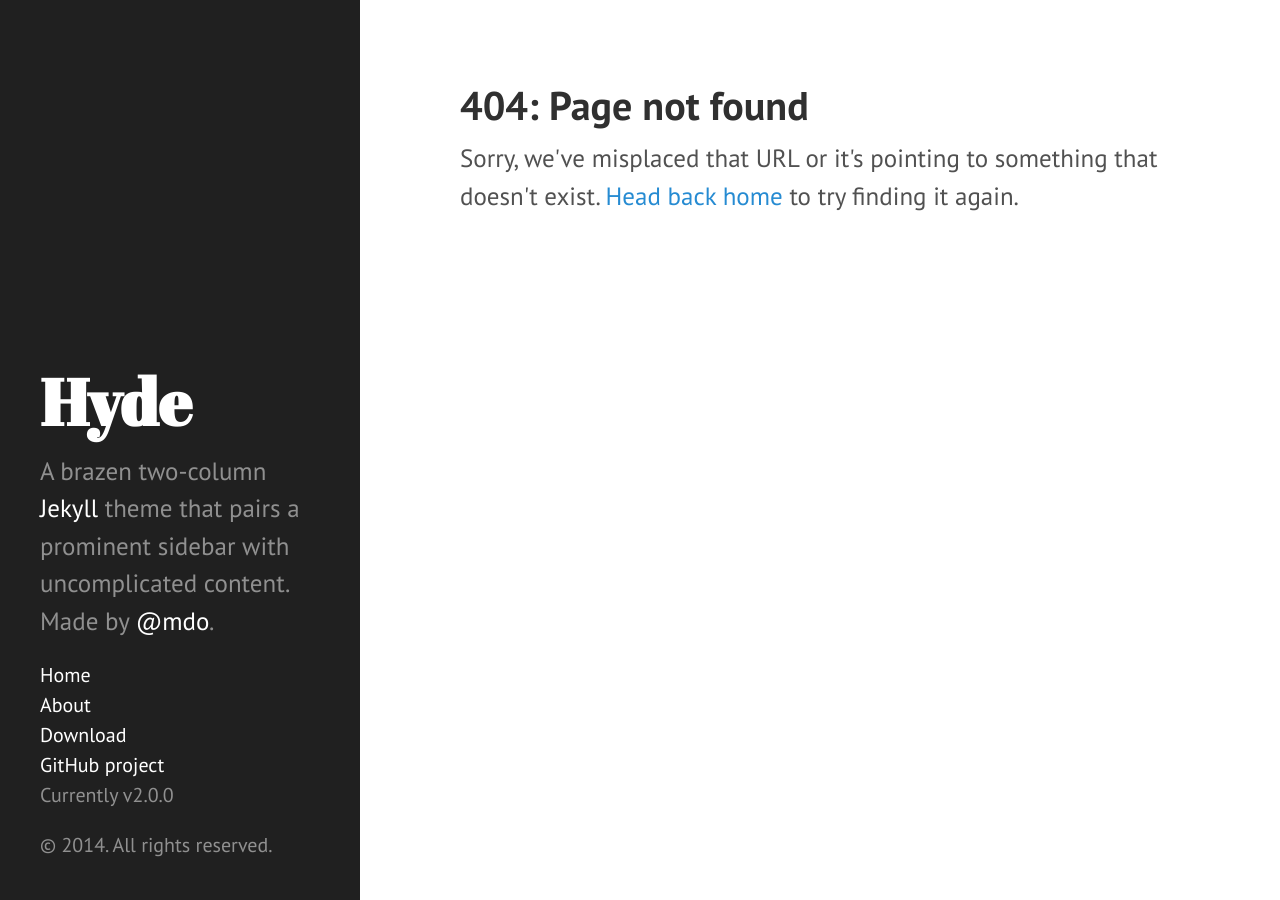
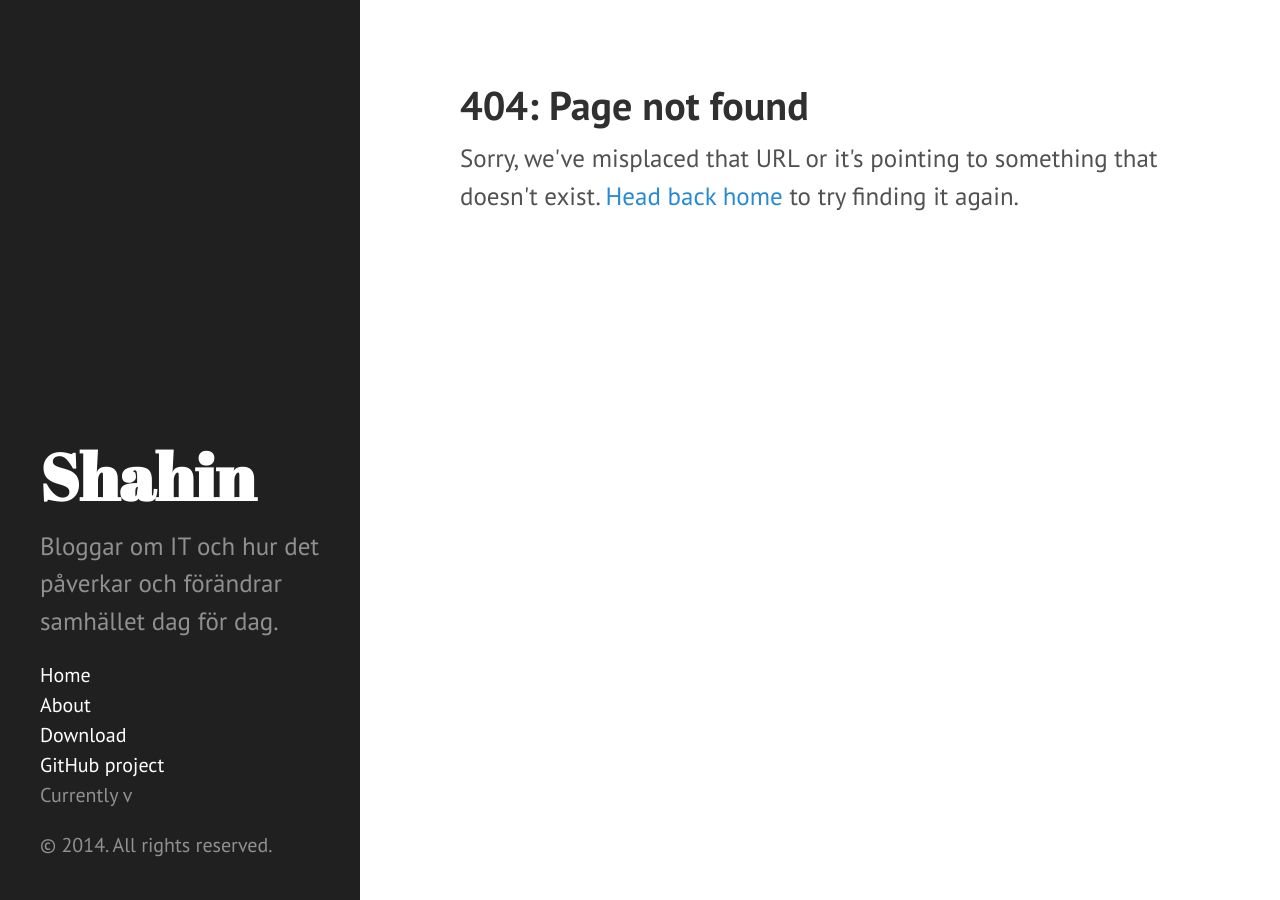
Before and after one commit to wiwofone/wiwofone.github.io, a Jekyll site: the page built from 404.html, in a window 1280 px wide. Built offline with Jekyll 4.4.1, drawn with Linux system fonts in a browser that asks for light colours; Markdown is read by kramdown in place of the engine named in the settings.

Commit message:
Change config

```diff
--- a/_config.yml
+++ b/_config.yml
@@ -6,19 +6,13 @@ pygments:         true
 permalink:        pretty
 
 # Setup
-title:            Hyde
-tagline:          'A Jekyll theme'
-description:      'A brazen two-column <a href="http://jekyllrb.com" target="_blank">Jekyll</a> theme that pairs a prominent sidebar with uncomplicated content. Made by <a href="https://twitter.com/mdo" target="_blank">@mdo</a>.'
-url:              http://hyde.getpoole.com
+title:            Shahin
+tagline:          'En promenad runt internet'
+description:      'Bloggar om IT och hur det p&aring;verkar och f&ouml;r&auml;ndrar samh&auml;llet dag f&ouml;r dag.'
+url:              http://wiwo.se
 
 author:
-  name:           'Mark Otto'
-  url:            https://twitter.com/mdo
+  name:           'Shahin Zarrabi'
+  url:            https://twitter.com/wiwofone
 
-paginate:         5
-
-# Custom vars
-version:          2.0.0
-
-github:
-  repo:           https://github.com/poole/hyde
+paginate:         1
```
